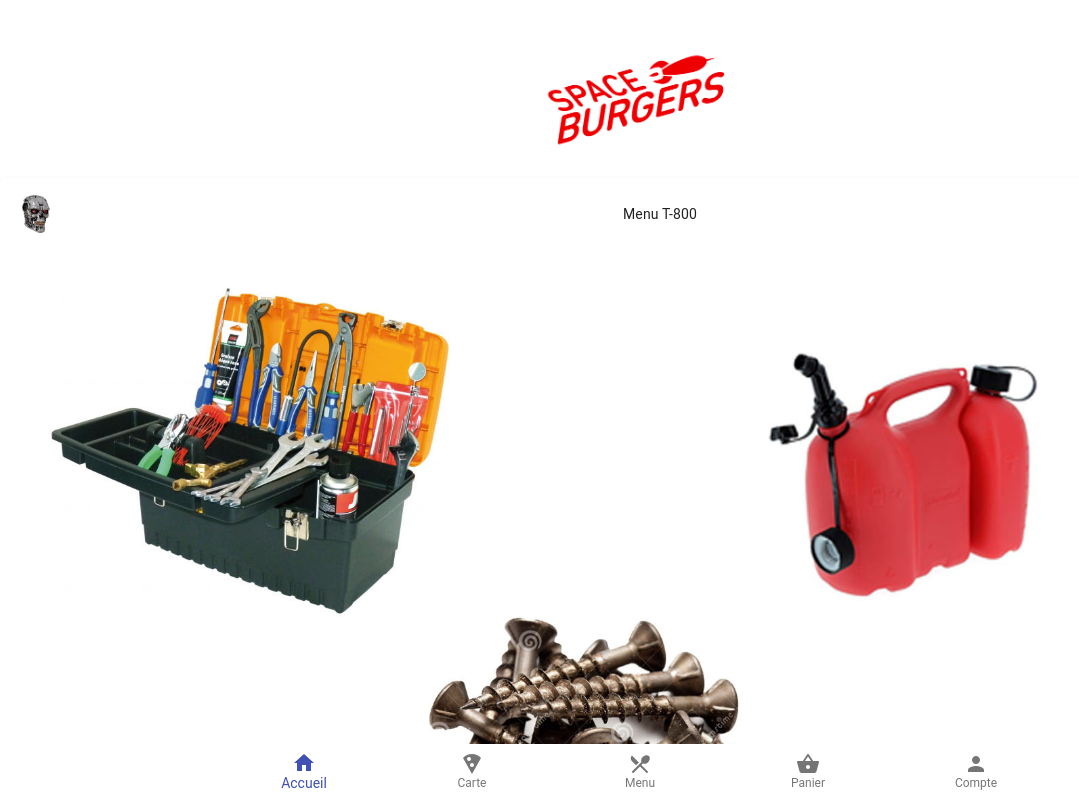
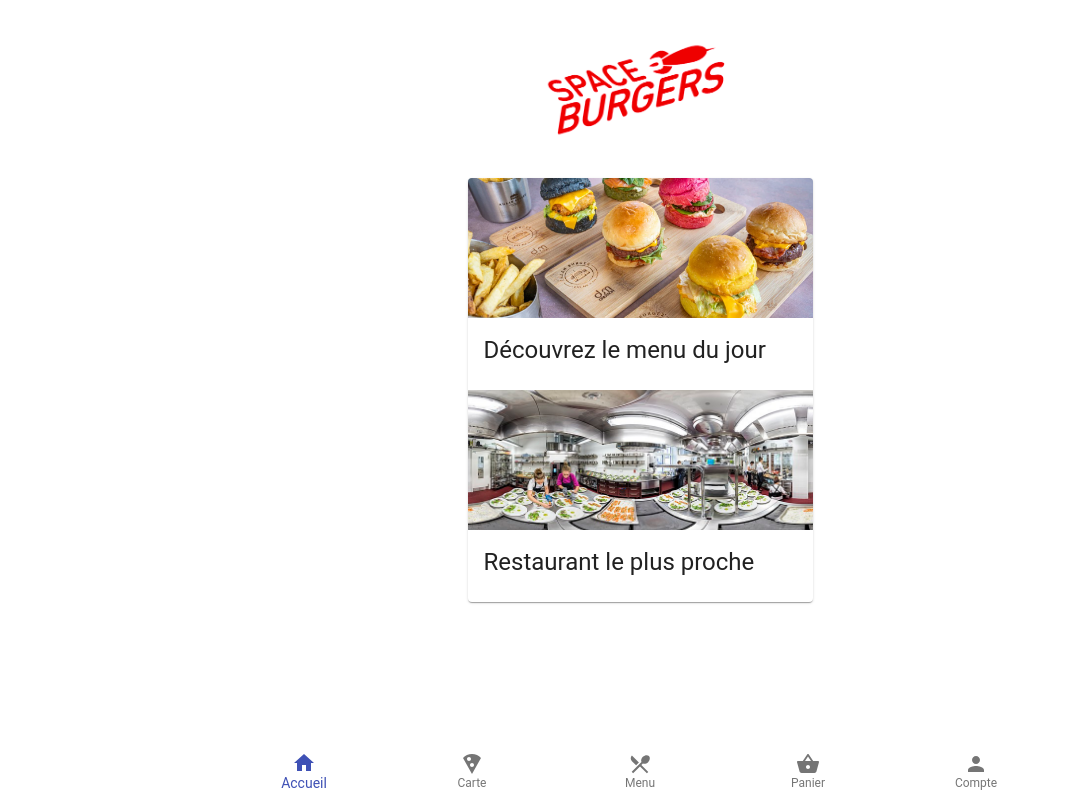
Before and after one commit to yoann-labbe/spaceburger, a React (Create React App) app: page / in a window 1280 px wide. Shown: the top 798 px of the page, without its empty margins (0-1079 px from the left). Built offline with nearby package versions, Linux system fonts and the light colour scheme.

Commit message:
Router et Main

```diff
--- a/package.json
+++ b/package.json
@@ -39,5 +39,8 @@
       "last 1 firefox version",
       "last 1 safari version"
     ]
+  },
+  "devDependencies": {
+    "prettier": "2.3.0"
   }
 }
--- a/src/App.js
+++ b/src/App.js
@@ -4,15 +4,32 @@ import Footer from "./Layout/Main/Footer/Footer";
 import Header from "./Layout/Main/Header/Header";
 import HomeContent from "./Layout/Main/HomeContent/HomeContent";
 import Menu from "./View/Components/Menu";
-
+import Load from "./View/Components/Load";
+import { BrowserRouter as Router, Switch, Route } from "react-router-dom";
+import Main from "./Layout/Main/Main";
 
 function App() {
   return (
-    <div className="App">
-      <Header />
-      {/*<HomeContent />*/}
-      <Menu />
-      <Footer />
+    <div>
+      <Router>
+        <Switch>
+          <Route
+            exact
+            path="/"
+            render={() => (
+              <Main>
+                <HomeContent />
+              </Main>
+            )}
+          />
+
+          <Header />
+
+          {/*<Menu />*/}
+          <Load />
+          <Footer />
+        </Switch>
+      </Router>
     </div>
   );
 }
--- a/src/Layout/Main/Header/Header.jsx
+++ b/src/Layout/Main/Header/Header.jsx
@@ -1,10 +1,18 @@
+import { makeStyles } from '@material-ui/core/styles';
 import React from "react";
 
+const useStyles = makeStyles({
+  logo:{
+      textAlign:"center",
+  }
+
+});
 const Header = () => {
+  const classes = useStyles();
   return (
-    <div>
+    <div className={classes.logo}>
       <img
-        style={{ maxWidth: "190px" }}
+        style={{ maxWidth: "190px", alignItems: "center"}}
         src="assets/space_burger.png"
         alt="spaceBurger"
       />
--- a/src/Layout/Main/HomeContent/HomeContent.jsx
+++ b/src/Layout/Main/HomeContent/HomeContent.jsx
@@ -2,7 +2,7 @@ import React from 'react';
 import { makeStyles } from '@material-ui/core/styles';
 import Card from '@material-ui/core/Card';
 import CardActionArea from '@material-ui/core/CardActionArea';
-import CardActions from '@material-ui/core/CardActions';
+
 import CardContent from '@material-ui/core/CardContent';
 import CardMedia from '@material-ui/core/CardMedia';
 import Button from '@material-ui/core/Button';
--- /dev/null
+++ b/src/Layout/Main/Main.jsx
@@ -0,0 +1,26 @@
+import { makeStyles } from "@material-ui/core";
+import React from "react";
+import Footer from "./Footer/Footer";
+import Header from "./Header/Header";
+
+
+const useStyles = makeStyles((theme) => ({
+  root: {
+
+  },
+}));
+
+function Main(props) {
+  const { children } = props;
+  const classes = useStyles();
+
+  return (
+    <div className={classes.root}>
+      <Header />
+      {children}
+      <Footer />
+    </div>
+  );
+}
+
+export default Main;
--- /dev/null
+++ b/src/View/Components/Load.jsx
@@ -0,0 +1,83 @@
+import React, { useContext, useState } from "react";
+
+import { makeStyles } from "@material-ui/core/styles";
+import TextField from "@material-ui/core/TextField";
+import Button from "@material-ui/core/Button";
+import Box from "@material-ui/core/Box";
+import { Tooltip } from "@material-ui/core";
+
+import { useHistory } from "react-router";
+
+
+const useStyles = makeStyles((theme) => ({
+
+  root: {
+    "& > *": {
+      margin: theme.spacing(1),
+      width: "35ch",
+      display: "flex",
+      flexDirection: "column",
+    },
+  },
+  cadre: {
+    border: "1px black solid",
+    display: "flex",
+    justifyContent: "center",
+    height: "250px",
+    width: "400px",
+    margin: "auto",
+    marginTop: "45px",
+    borderRadius: "10px",
+  },
+  click: {
+    marginTop: "20px",
+    marginLeft: "45px",
+  },
+}));
+
+export default function Load() {
+  const classes = useStyles();
+  const [form, setForm] = useState({
+    email: "",
+    password: "",
+  });
+const handleChange = (e) => {
+    setForm({ ...form, [e.target.name]: e.target.value });
+  };
+ const handleConnection = () => {
+
+ };
+return (
+    <Box className={classes.cadre}>
+      <form className={classes.root} noValidate autoComplete="off">
+        <TextField
+          id="standard-basic"
+          label="Mail"
+          name="email"
+          value={form.email}
+          onChange={handleChange}
+        />
+        <TextField
+          id="standard-password-input"
+          label="Password"
+          name="password"
+          type="password"
+          autoComplete="current-password"
+          value={form.password}
+          onChange={handleChange}
+        />
+
+        <Button
+          className={classes.click}
+          variant="contained"
+          onClick={handleConnection}
+        >
+          Log in
+        </Button>
+        <Tooltip>
+          <Button className={classes.click}>Forgot your password</Button>
+        </Tooltip>
+      </form>
+    </Box>
+  );
+}
```
Also changed, not shown: 1 other file (tests, documents, lock files or other folders).
